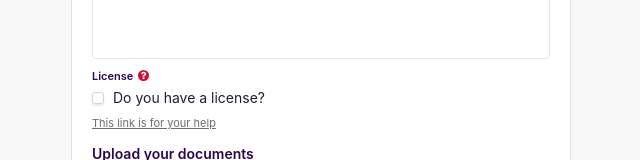
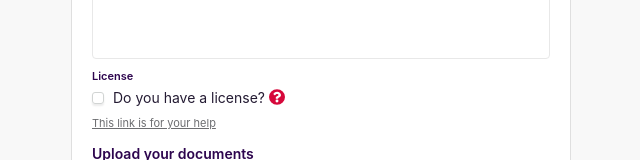
Before and after one commit to iamjoelgeorge/resuable-formik-forms-library, a React (Create React App) app: page / in a window 1280 px wide. Shown: the part 935-1095 px from the top of the page, without its empty margins (319-959 px from the left). Built offline with nearby package versions, Linux system fonts and the light colour scheme.

Commit message:
Added label beside the checkbox option label

```diff
--- a/src/components/Button/Button.module.scss
+++ b/src/components/Button/Button.module.scss
@@ -9,6 +9,11 @@
   font-weight: bold;
   margin-top: 12px;
 
+  &:hover{
+    text-decoration: underline;
+    text-decoration-style: dashed;
+  }
+
   &:disabled {
     background-color: rgb(89, 89, 89);
   }
--- a/src/components/CustomFormikForm/Checkbox/Checkbox.js
+++ b/src/components/CustomFormikForm/Checkbox/Checkbox.js
@@ -9,6 +9,7 @@ import { joinClassNames } from '../../../utils/utils';
 import ErrorText from '../ErrorText/ErrorText';
 import SlidingLabel from '../SlidingLabel/SlidingLabel';
 import Link from '../Link/Link';
+import ToolTip from '../ToolTip/ToolTip';
 
 const Checkbox = (props) => {
   const {
@@ -16,14 +17,18 @@ const Checkbox = (props) => {
     optionLabel,
     mainLabel,
     formik,
-    mainLabelTooltipBoxHeading,
-    mainLabelTooltipBoxDescription,
-    mainLabelTooltipIconChildElement,
     isRequired = false,
+    isDisabled = false,
     helpLink,
     helpLinkText,
     tooltipLink,
     tooltipLinkText,
+    mainLabelTooltipBoxHeading,
+    mainLabelTooltipBoxDescription,
+    mainLabelTooltipIconChildElement,
+    optionLabelTooltipBoxHeading,
+    optionLabelTooltipBoxDescription,
+    optionLabelTooltipIconChildElement,
     ...rest
   } = props;
   const [isFocused, setIsFocused] = useState(false);
@@ -34,6 +39,15 @@ const Checkbox = (props) => {
   const inputFieldHasErrors = errors[name];
   const addErrorClassesToLabelAndInput = !!userHasVisitedTheInputField && !!inputFieldHasErrors;
 
+  const presentationalCheckboxClasses = isFocused
+    ? joinClassNames([styles.presentationalCheckbox, styles.focused])
+    : styles.presentationalCheckbox;
+
+  const showOptionTooltipIcon =
+    optionLabelTooltipBoxHeading ||
+    optionLabelTooltipBoxDescription ||
+    optionLabelTooltipIconChildElement;
+
   const handleFocus = () => {
     setIsFocused(true);
   };
@@ -41,10 +55,6 @@ const Checkbox = (props) => {
   const handleBlur = () => {
     setIsFocused(false);
   };
-
-  const presentationalCheckboxClasses = isFocused
-    ? joinClassNames([styles.presentationalCheckbox, styles.focused])
-    : styles.presentationalCheckbox;
 
   return (
     <div className={styles.container}>
@@ -59,7 +69,7 @@ const Checkbox = (props) => {
         tooltipIconChildElement={mainLabelTooltipIconChildElement}
         inputIsRequired={isRequired}
       />
-
+      <div className={styles.optionWithTooltip}>
         <label className={styles.optionLabel}>
           <Field
             className={styles.checkboxInput}
@@ -68,12 +78,25 @@ const Checkbox = (props) => {
             {...rest}
             onFocus={handleFocus}
             onBlur={handleBlur}
+            disabled={isDisabled}
           />
+
           <span className={presentationalCheckboxClasses}>
             <span className={styles.checkboxChecked} />
           </span>
+
           {optionLabel && <span className={styles.labelSpanElement}>{optionLabel}</span>}
         </label>
+
+        {showOptionTooltipIcon && (
+          <ToolTip
+            heading={optionLabelTooltipBoxHeading}
+            description={optionLabelTooltipBoxDescription}
+            descriptionElement={optionLabelTooltipIconChildElement}
+            containerClass={styles.tooltip}
+          />
+        )}
+      </div>
 
       {addErrorClassesToLabelAndInput && (
         <ErrorText fieldName={name} containerClass={styles.error} />
@@ -99,14 +122,18 @@ Checkbox.propTypes = {
   name: PropTypes.string.isRequired,
   optionLabel: PropTypes.string,
   mainLabel: PropTypes.string,
-  mainLabelTooltipBoxHeading: PropTypes.string,
-  mainLabelTooltipBoxDescription: PropTypes.string,
-  mainLabelTooltipIconChildElement: PropTypes.element,
   isRequired: PropTypes.bool,
+  isDisabled: PropTypes.bool,
   helpLink: PropTypes.string,
   helpLinkText: PropTypes.string,
   tooltipLink: PropTypes.string,
   tooltipLinkText: PropTypes.string,
+  mainLabelTooltipBoxHeading: PropTypes.string,
+  mainLabelTooltipBoxDescription: PropTypes.string,
+  mainLabelTooltipIconChildElement: PropTypes.element,
+  optionLabelTooltipBoxHeading: PropTypes.string,
+  optionLabelTooltipBoxDescription: PropTypes.string,
+  optionLabelTooltipIconChildElement: PropTypes.element,
 };
 
 export default Checkbox;
--- a/src/components/CustomFormikForm/Checkbox/Checkbox.module.scss
+++ b/src/components/CustomFormikForm/Checkbox/Checkbox.module.scss
@@ -26,9 +26,23 @@
     cursor: pointer;
   }
 
+  .tooltip {
+    margin-left: 4px;
+  }
+
+  .optionWithTooltip{
+    display: flex;
+  }
+
   .checkboxInput {
     position: absolute;
     left: -999em;
+
+    &:disabled + span.presentationalCheckbox,
+    &:disabled + span.presentationalCheckbox + span.labelSpanElement {
+      color: $secondaryGrey;
+      cursor: not-allowed;
+    }
   }
 
   .presentationalCheckbox {
--- a/src/components/CustomFormikForm/FormOne/FormBody/FormBody.js
+++ b/src/components/CustomFormikForm/FormOne/FormBody/FormBody.js
@@ -10,6 +10,16 @@ import styles from './FormBody.module.scss';
 
 const FormBody = (props) => {
   const { formik } = props;
+
+  const testElement = (
+    <p>
+      I am a custom description. Ask{' '}
+      <a href='https://www.google.com' target='_blank' rel='noreferrer'>
+        Google
+      </a>{' '}
+      if you don't believe me.
+    </p>
+  );
 
   return (
     <>
@@ -50,10 +60,10 @@ const FormBody = (props) => {
         name='license'
         optionLabel='Do you have a license?'
         mainLabel='License'
-        mainLabelTooltipBoxHeading='What is Lorem Ipsum?'
-        mainLabelTooltipBoxDescription='Lorem Ipsum is simply dummy text of the printing and typesetting industry. Lorem Ipsum has been the industry standard dummy text ever since the 1500.'
         helpLink='#'
         helpLinkText='This link is for your help'
+        optionLabelTooltipBoxHeading='My description is a custom element!!!'
+        optionLabelTooltipIconChildElement={testElement}
       />
       <FileUploadInput formik={formik} name='idProofs' label='Upload your documents' />
 
--- a/src/components/CustomFormikForm/Input/Input.js
+++ b/src/components/CustomFormikForm/Input/Input.js
@@ -39,7 +39,8 @@ const Input = (props) => {
   const inputFieldHasErrors = errors[name];
   const addErrorClassesToLabelAndInput = !!userHasVisitedTheInputField && !!inputFieldHasErrors;
 
-  const showTooltipIcon = tooltipIconBoxHeading || tooltipIconBoxDescription;
+  const showTooltipIcon =
+    tooltipIconBoxHeading || tooltipIconBoxDescription || tooltipIconChildElement;
 
   const containerClasses = joinClassNames([styles.container, customContainerClass]);
 
--- a/src/components/CustomFormikForm/SlidingLabel/SlidingLabel.js
+++ b/src/components/CustomFormikForm/SlidingLabel/SlidingLabel.js
@@ -17,13 +17,13 @@ const SlidingLabel = (props) => {
     tooltipIconBoxHeading,
     tooltipIconBoxDescription,
     tooltipIconChildElement,
-    isRequired = false,
     ...rest
   } = props;
 
   const isRequiredStyle = inputIsRequired ? styles.inputIsRequired : '';
 
-  const showTooltipIcon = tooltipIconBoxHeading || tooltipIconBoxDescription;
+  const showTooltipIcon =
+    tooltipIconBoxHeading || tooltipIconBoxDescription || tooltipIconChildElement;
 
   const labelDefaultClasses = inputEntered
     ? joinClassNames([styles.container, isRequiredStyle, customClass, styles.slideLabel])
@@ -44,7 +44,7 @@ const SlidingLabel = (props) => {
           heading={tooltipIconBoxHeading}
           description={tooltipIconBoxDescription}
           descriptionElement={tooltipIconChildElement}
-          isRequired={isRequired}
+          containerClass={styles.tooltip}
         />
       )}
     </div>
@@ -61,63 +61,7 @@ SlidingLabel.propTypes = {
   tooltipIconBoxHeading: PropTypes.string,
   tooltipIconBoxDescription: PropTypes.string,
   tooltipIconChildElement: PropTypes.element,
-  isRequired: PropTypes.bool,
   rest: PropTypes.object,
 };
 
 export default SlidingLabel;
-
-// import React from 'react';
-
-// import PropTypes from 'prop-types';
-
-// import styles from './SlidingLabel.module.scss';
-// import { joinClassNames } from '../../../utils/utils';
-// import ToolTip from '../ToolTip/ToolTip';
-
-// const SlidingLabel = (props) => {
-//   const {
-//     label,
-//     inputEntered = false,
-//     htmlFor,
-//     showErrorStyle = false,
-//     customClass,
-//     inputIsRequired = false,
-//     ...rest
-//   } = props;
-
-//   const isRequiredStyle = inputIsRequired ? styles.inputIsRequired : '';
-
-//   const labelDefaultClasses = inputEntered
-//     ? joinClassNames([styles.label, isRequiredStyle, customClass, styles.slideLabel])
-//     : joinClassNames([styles.label, isRequiredStyle, customClass]);
-
-//   const containerClasses = showErrorStyle
-//     ? joinClassNames([labelDefaultClasses, styles.labelError])
-//     : labelDefaultClasses;
-
-//   return (
-//     <div className={styles.container}>
-//       <label className={containerClasses} htmlFor={htmlFor} {...rest}>
-//         {label}
-//       </label>
-//       <ToolTip
-//         heading={'tooltipIconBoxHeading'}
-//         description={'tooltipIconBoxDescription'}
-//         // descriptionElement={tooltipIconChildElement}
-//       />
-//     </div>
-//   );
-// };
-
-// SlidingLabel.propTypes = {
-//   label: PropTypes.string.isRequired,
-//   inputEntered: PropTypes.bool.isRequired,
-//   htmlFor: PropTypes.string.isRequired,
-//   showErrorStyle: PropTypes.bool.isRequired,
-//   customClass: PropTypes.string,
-//   inputIsRequired: PropTypes.bool,
-//   rest: PropTypes.object,
-// };
-
-// export default SlidingLabel;
--- a/src/components/CustomFormikForm/SlidingLabel/SlidingLabel.module.scss
+++ b/src/components/CustomFormikForm/SlidingLabel/SlidingLabel.module.scss
@@ -18,8 +18,8 @@
   font-size: 11px;
 }
 
-.label {
-  margin-right: 5px;
+.tooltip {
+  margin-left: 4px;
 }
 
 .labelError {
--- a/src/components/CustomFormikForm/ToolTip/ToolTip.js
+++ b/src/components/CustomFormikForm/ToolTip/ToolTip.js
@@ -4,12 +4,15 @@ import PropTypes from 'prop-types';
 
 import styles from './ToolTip.module.scss';
 import ToolTipIcon from '../../../assets/images/help.svg';
+import { joinClassNames } from '../../../utils/utils';
 
 const ToolTip = (props) => {
-  const { heading, description, descriptionElement: DescriptionElement } = props;
+  const { heading, description, descriptionElement: DescriptionElement, containerClass } = props;
   const [isBoxOpen, setIsBoxOpen] = useState(false);
 
   const tooltipRef = useRef();
+
+  const containerClasses = joinClassNames([styles.container, containerClass]);
 
   useLayoutEffect(() => {
     document.addEventListener('mousedown', handleClickOutside);
@@ -47,7 +50,7 @@ const ToolTip = (props) => {
     ) : null;
 
   return (
-    <div ref={tooltipRef} className={styles.container}>
+    <div ref={tooltipRef} className={containerClasses}>
       <img src={ToolTipIcon} alt='tooltip' onClick={toggleTooltipBox} />
 
       {isBoxOpen && (
@@ -70,6 +73,7 @@ ToolTip.propTypes = {
   heading: PropTypes.string,
   description: PropTypes.string,
   descriptionElement: PropTypes.element,
+  containerClass: PropTypes.string,
 };
 
 export default ToolTip;
```
Lines whose indentation alone changed are shown as unchanged.
